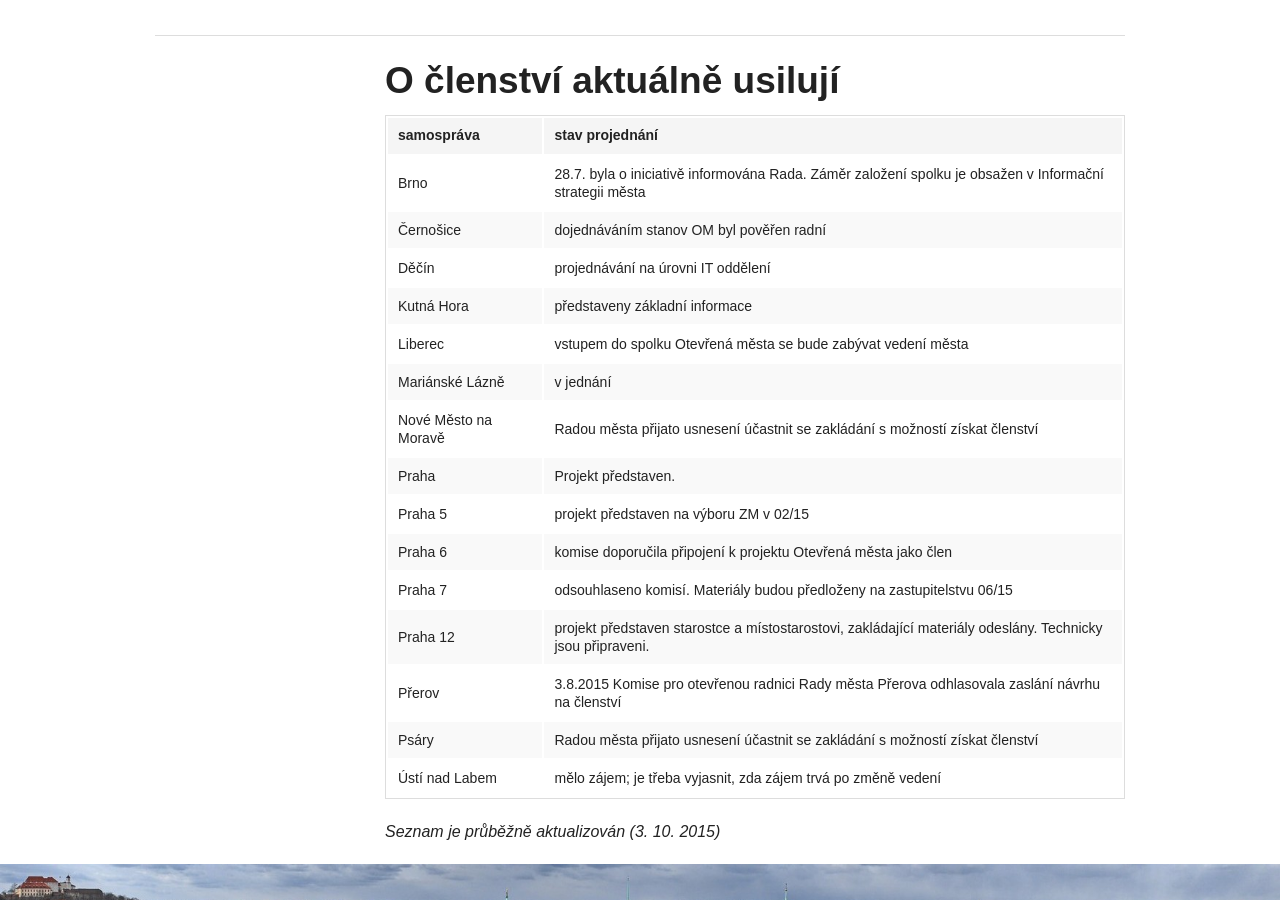
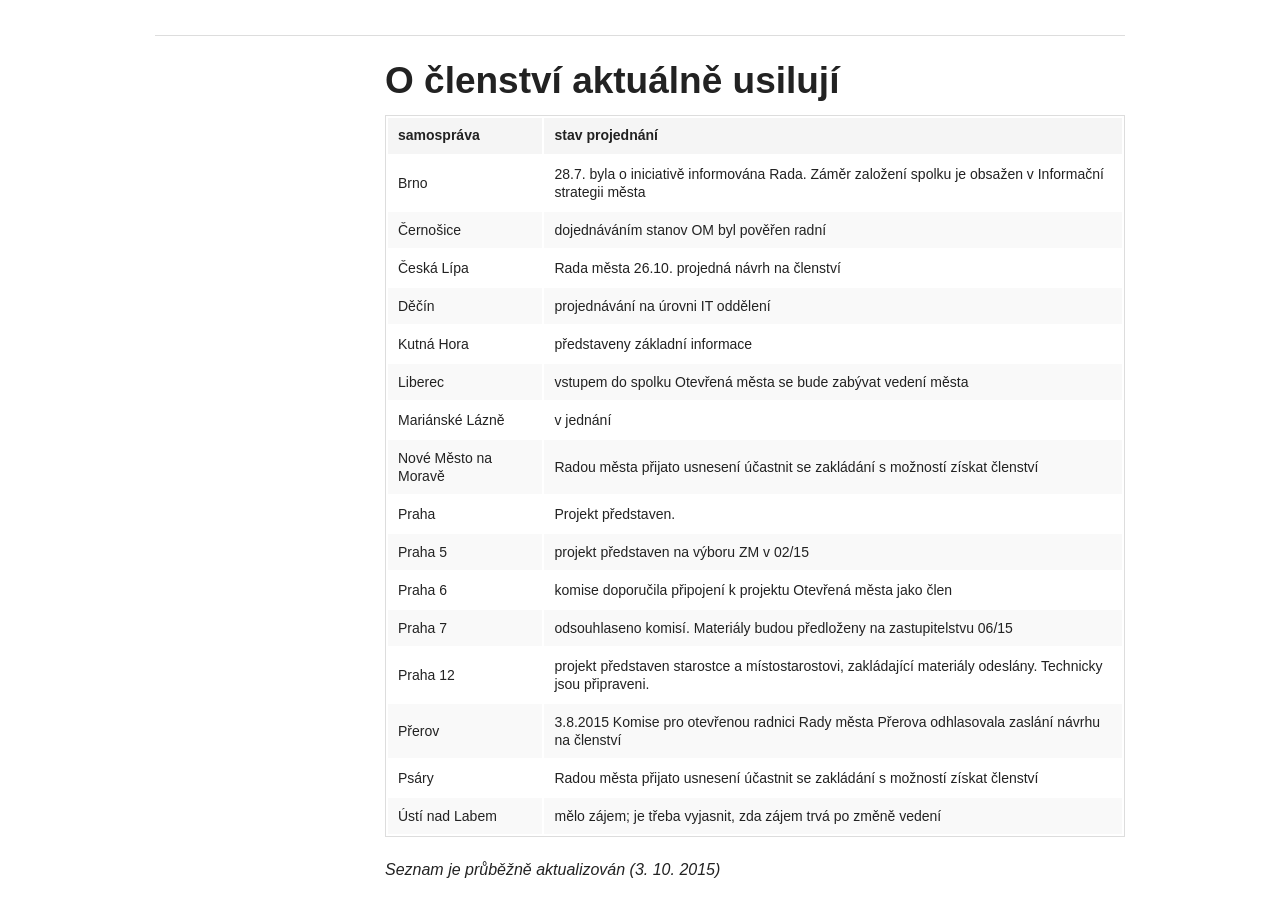
Before and after one commit to otevrenamesta/otevrenamesta.github.io, a Jekyll site: the page built from pages/clenstvi.md, in a window 1280 px wide and 900 px high, scrolled down 763 px. Built offline with Jekyll 4.4.1, drawn with Linux system fonts in a browser that asks for light colours; nearby versions of some CDN libraries; library files that are not in the unit come from our copies.

Commit message:
Update clenstvi.md
přidána Česká Lípa

```diff
--- a/pages/clenstvi.md
+++ b/pages/clenstvi.md
@@ -35,6 +35,7 @@
 --- | ---
 Brno | 28.7. byla o iniciativě informována Rada. Záměr založení spolku je obsažen v Informační strategii města
 Černošice | dojednáváním stanov OM byl pověřen radní
+Česká Lípa | Rada města 26.10. projedná návrh na členství
 Děčín | projednávání na úrovni IT oddělení
 Kutná Hora | představeny základní informace
 Liberec | vstupem do spolku Otevřená města se bude zabývat vedení města
```
